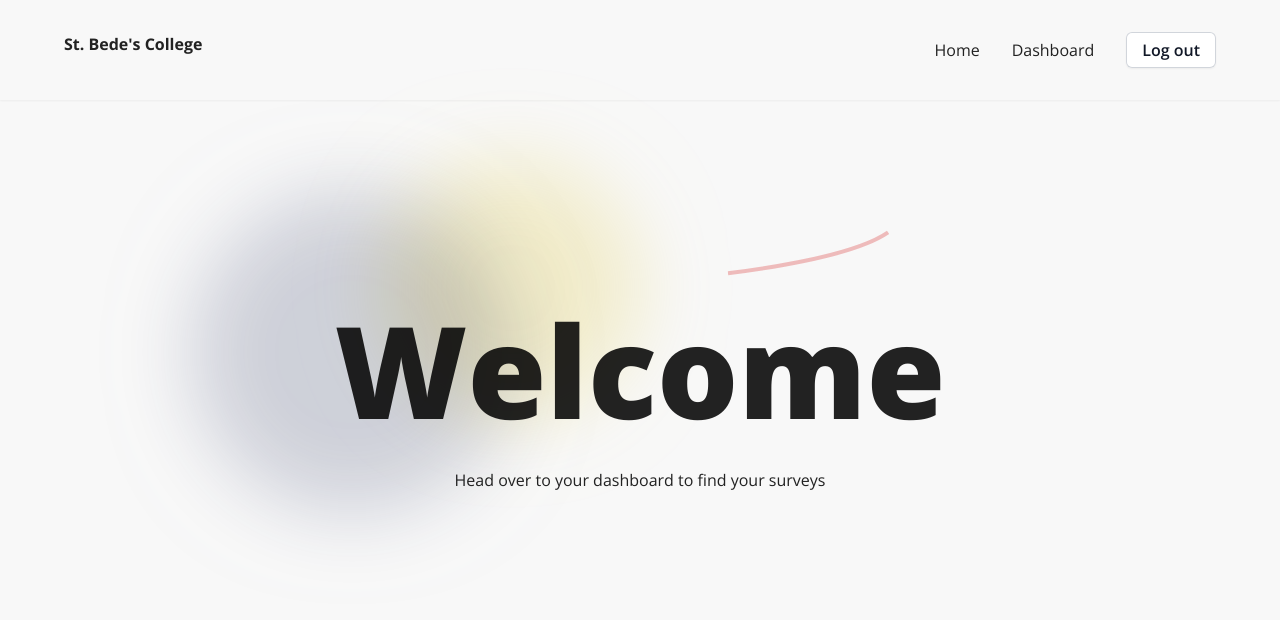
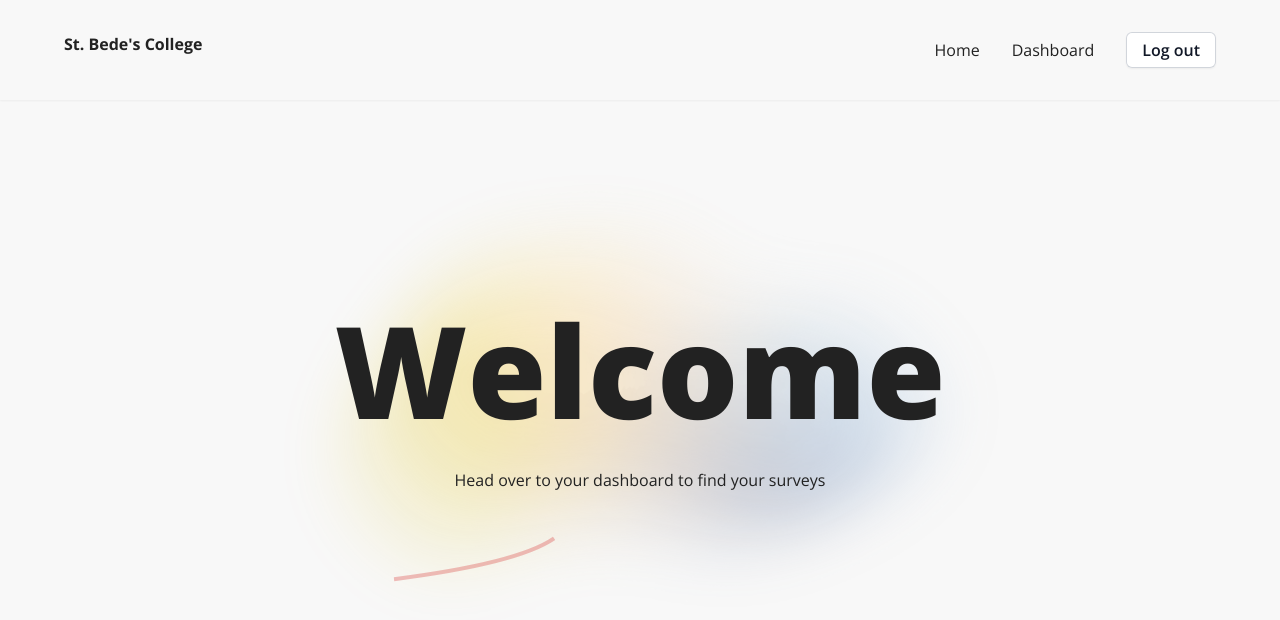
Before and after one commit to Set-Forget/st-bedes-new, a Next.js app: page / in a window 1280 px wide. Shown: the top 620 px of the page. Built offline with nearby package versions, Linux system fonts and the light colour scheme; sample sign-in values are in the browser's storage.

Commit message:
change(design): replaced css blobs with animated png

```diff
--- a/app/components/home-module/hero.jsx
+++ b/app/components/home-module/hero.jsx
@@ -1,5 +1,7 @@
 import React, { useEffect, useRef } from "react";
 import { arrowAnimation } from "./hero-anims";
+import Image from "next/image";
+import gradientAbs from "@/public/gradient-abs.png"
 
 const Hero = ({ username }) => {
   const arrowRef = useRef(null);
@@ -10,14 +12,14 @@ const Hero = ({ username }) => {
 
   return (
     <div className="w-screen h-screen overflow-hidden flex flex-col justify-center items-center relative">
-      <div className="hero-main flex flex-col items-center text-center">
+      <div className="z-20 hero-main flex flex-col items-center text-center relative">
         <h1 className="welcome-text lg:text-[16vh] text-[6vh] font-black leading-none">{`Welcome`}</h1>
         <h2 className="welcome-text lg:text-[6vh] text-[3.5vh] font-bold">{username}</h2>
         <h3 className="subtitle lg:text-[2vh] text-lg px-8 sm:px-0 mt-8">
           Head over to your dashboard to find your surveys
         </h3>
-        <div className="pointer-events-none shape01 absolute bottom-96 left-96 sm:w-[20vw] sm:h-[20vw] w-48 h-48 bg-bedeyellow rounded-full mix-blend-multiply filter blur-2xl opacity-20 animate-blob"></div>
-        <div className="pointer-events-none shape02 absolute top-48 left-48 sm:w-[25vw] sm:h-[25vw] w-48 h-48 bg-bedeblue rounded-full mix-blend-multiply filter blur-2xl opacity-20 animate-blob animation-delay-2000"></div>
+        {/* <div className="pointer-events-none shape01 absolute bottom-96 left-96 sm:w-[20vw] sm:h-[20vw] w-48 h-48 bg-bedeyellow rounded-full mix-blend-multiply filter blur-2xl opacity-20 animate-blob"></div>
+        <div className="pointer-events-none shape02 absolute top-48 left-48 sm:w-[25vw] sm:h-[25vw] w-48 h-48 bg-bedeblue rounded-full mix-blend-multiply filter blur-2xl opacity-20 animate-blob animation-delay-2000"></div> */}
         <svg
           className="-z-10 absolute -top-2 right-20 scale-50 2xl:top-0 2xl:right-20 3xl:scale-100 hidden sm:block"
           xmlns="http://www.w3.org/2000/svg"
@@ -36,6 +38,7 @@ const Hero = ({ username }) => {
           />
         </svg>
       </div>
+      <Image src={gradientAbs} className="absolute z-10 glowing-effect sm:scale-100 scale-[200%]"/>
     </div>
   );
 };
--- a/app/globals.css
+++ b/app/globals.css
@@ -49,3 +49,16 @@ form {
 .wrapped-title {
   text-wrap: balance;
 }
+
+@keyframes glow {
+  0%, 100% {
+    opacity: 0.3;
+  }
+  50% {
+    opacity: 0.7;
+  }
+}
+
+.glowing-effect {
+  animation: glow 6s ease-in-out infinite;
+}
```
Also changed, not shown: public/gradient-abs.png (added).
